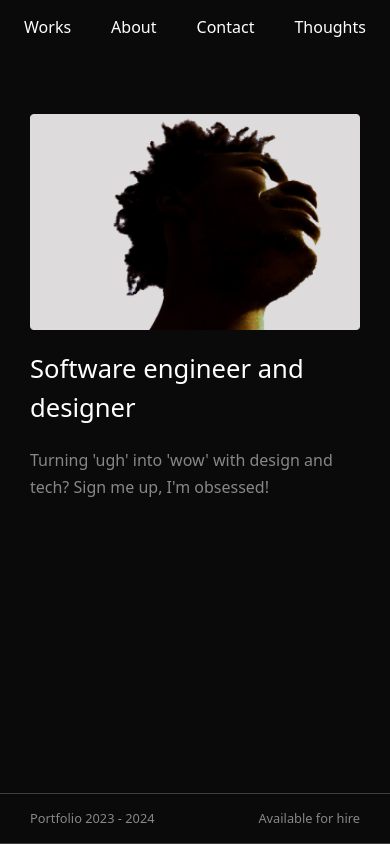
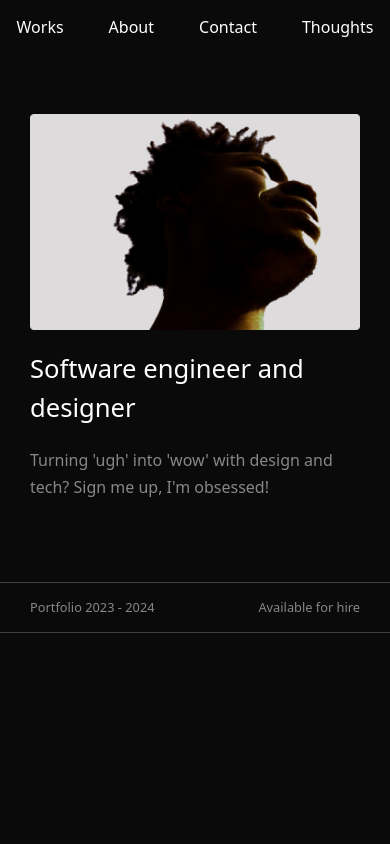
Before and after one commit to BeingDamii/My-portfolio, a Next.js app: page / in a window 390 px wide. Built offline with nearby package versions, Linux system fonts and the light colour scheme; a web font is replaced by a local one.

Commit message:
removed the absolutes

```diff
--- a/app/Page-components/_navbar.scss
+++ b/app/Page-components/_navbar.scss
@@ -23,7 +23,7 @@
     flex-direction: row;
     gap: 50px;
     @media only screen and (max-width: 768px) {
-      gap: 40px;
+      gap: 45px;
     }
     .nav-link {
       font-size: 1em;
--- a/app/_home.scss
+++ b/app/_home.scss
@@ -57,10 +57,9 @@
   bottom: 0;
   width: 100%;
   @media only screen and (max-width: 48em) {
-    // margin-top: 3.125em;
+    margin-top: 3.125em;
     padding: 0.9375em 1.875em;
     justify-content: space-between;
-    position: absolute;
   }
   p {
     font-size: 1em;
```
